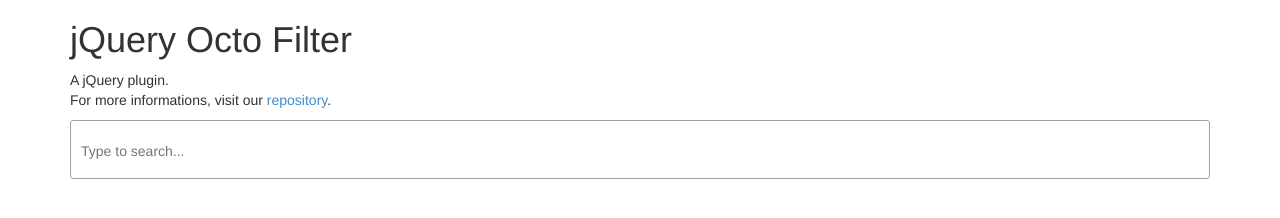
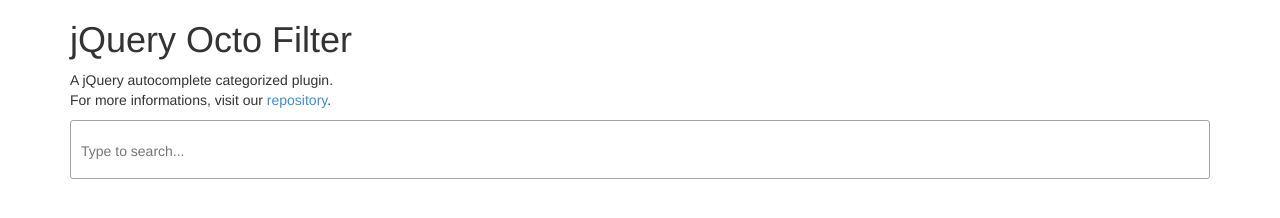
Before and after one commit to zigotto/jquery-octofilter, a website: page demo/index.html in a window 1280 px wide. Drawn offline with Linux system fonts and the light colour scheme.

Commit message:
Updated readme

```diff
--- a/demo/index.html
+++ b/demo/index.html
@@ -16,7 +16,7 @@
 
   <div class="container">
     <h1>jQuery Octo Filter</h1>
-    <p>A jQuery plugin.<br>For more informations, visit our <a href="https://github.com/zigotto/jquery-octo-filter">repository</a>.</p>
+    <p>A jQuery autocomplete categorized plugin.<br>For more informations, visit our <a href="https://github.com/zigotto/jquery-octo-filter">repository</a>.</p>
 
     <form action="#">
       <input type="text" id="input" placeholder="Type to search...">
```
Also changed, not shown: README.md.
